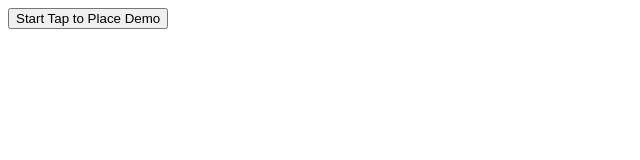
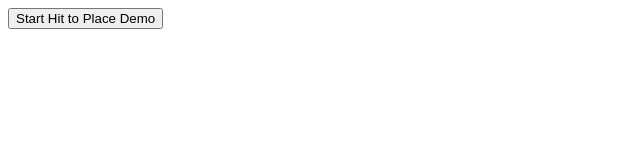
Before and after one commit to MeenaFaizi/ARproject2, a plain HTML site: page tap-to-place-project.html in a window 1280 px wide. Shown: the full height of the page, 0-640 px from the left. Drawn offline with nearby package versions, Linux system fonts and the light colour scheme.

Commit message:
Update tap-to-place-project.html

```diff
--- a/tap-to-place-project.html
+++ b/tap-to-place-project.html
@@ -4,16 +4,18 @@
   <meta charset="UTF-8">
   <meta name="viewport"
         content="width=device-width, user-scalable=no, initial-scale=1.0, maximum-scale=1.0, minimum-scale=1.0">
-  <title>Tap to Place Demo with Supabase GLTF Model</title>
+  <title>Hit to Place Demo</title>
 
   <!-- three.js -->
   <script src="https://unpkg.com/three@0.126.0/build/three.js"></script>
+
   <script src="https://unpkg.com/three@0.126.0/examples/js/loaders/GLTFLoader.js"></script>
 </head>
 <body>
 
-<!-- Starting an immersive WebXR session requires user interaction. -->
-<button onclick="activateXR()">Start Tap to Place Demo</button>
+<!-- Starting an immersive WebXR session requires user interaction.
+    We start this one with a simple button. -->
+<button onclick="activateXR()">Start Hit to Place Demo</button>
 <script>
 async function activateXR() {
   // Add a canvas element and initialize a WebGL context that is compatible with WebXR.
@@ -57,24 +59,25 @@ async function activateXR() {
 // Perform hit testing using the viewer as origin.
 const hitTestSource = await session.requestHitTestSource({ space: viewerSpace });
 
+
+
+
 const loader = new THREE.GLTFLoader();
 let reticle;
 loader.load("https://immersive-web.github.io/webxr-samples/media/gltf/reticle/reticle.gltf", function(gltf) {
   reticle = gltf.scene;
   reticle.visible = false;
   scene.add(reticle);
-  });
+})
 
-  let model;
-  loader.load("https://vazxmixjsiawhamofees.supabase.co/storage/v1/object/public/models/tree-spruce/model.gltf", function(gltf) {
-    model = gltf.scene;
-    model.position.set(0, 0, -1); // Example position adjustment, adjust as needed
-    scene.add(model);
+let flower;
+loader.load("https://immersive-web.github.io/webxr-samples/media/gltf/sunflower/sunflower.gltf", function(gltf) {
+  flower = gltf.scene;
 });
 
 session.addEventListener("select", (event) => {
-    if (model) {
-      const clone = model.clone();
+  if (flower) {
+    const clone = flower.clone();
     clone.position.copy(reticle.position);
     scene.add(clone);
   }
@@ -86,7 +89,7 @@ async function activateXR() {
   session.requestAnimationFrame(onXRFrame);
 
   // Bind the graphics framebuffer to the baseLayer's framebuffer
-    gl.bindFramebuffer(gl.FRAMEBUFFER, session.renderState.baseLayer.framebuffer);
+  gl.bindFramebuffer(gl.FRAMEBUFFER, session.renderState.baseLayer.framebuffer)
 
   // Retrieve the pose of the device.
   // XRFrame.getViewerPose can return null while the session attempts to establish tracking.
@@ -96,10 +99,10 @@ async function activateXR() {
     const view = pose.views[0];
 
     const viewport = session.renderState.baseLayer.getViewport(view);
-      renderer.setSize(viewport.width, viewport.height);
+    renderer.setSize(viewport.width, viewport.height)
 
     // Use the view's transform matrix and projection matrix to configure the THREE.camera.
-      camera.matrix.fromArray(view.transform.matrix);
+    camera.matrix.fromArray(view.transform.matrix)
     camera.projectionMatrix.fromArray(view.projectionMatrix);
     camera.updateMatrixWorld(true);
 
@@ -107,15 +110,21 @@ async function activateXR() {
     if (hitTestResults.length > 0 && reticle) {
       const hitPose = hitTestResults[0].getPose(referenceSpace);
       reticle.visible = true;
-        reticle.position.set(hitPose.transform.position.x, hitPose.transform.position.y, hitPose.transform.position.z);
+      reticle.position.set(hitPose.transform.position.x, hitPose.transform.position.y, hitPose.transform.position.z)
       reticle.updateMatrixWorld(true);
     }
 
+
+
     // Render the scene with THREE.WebGLRenderer.
-      renderer.render(scene, camera);
+    renderer.render(scene, camera)
   }
 }
 session.requestAnimationFrame(onXRFrame);
+
+
+
+
 }
 </script>
 </body>
```
Lines whose indentation alone changed are shown as unchanged.
